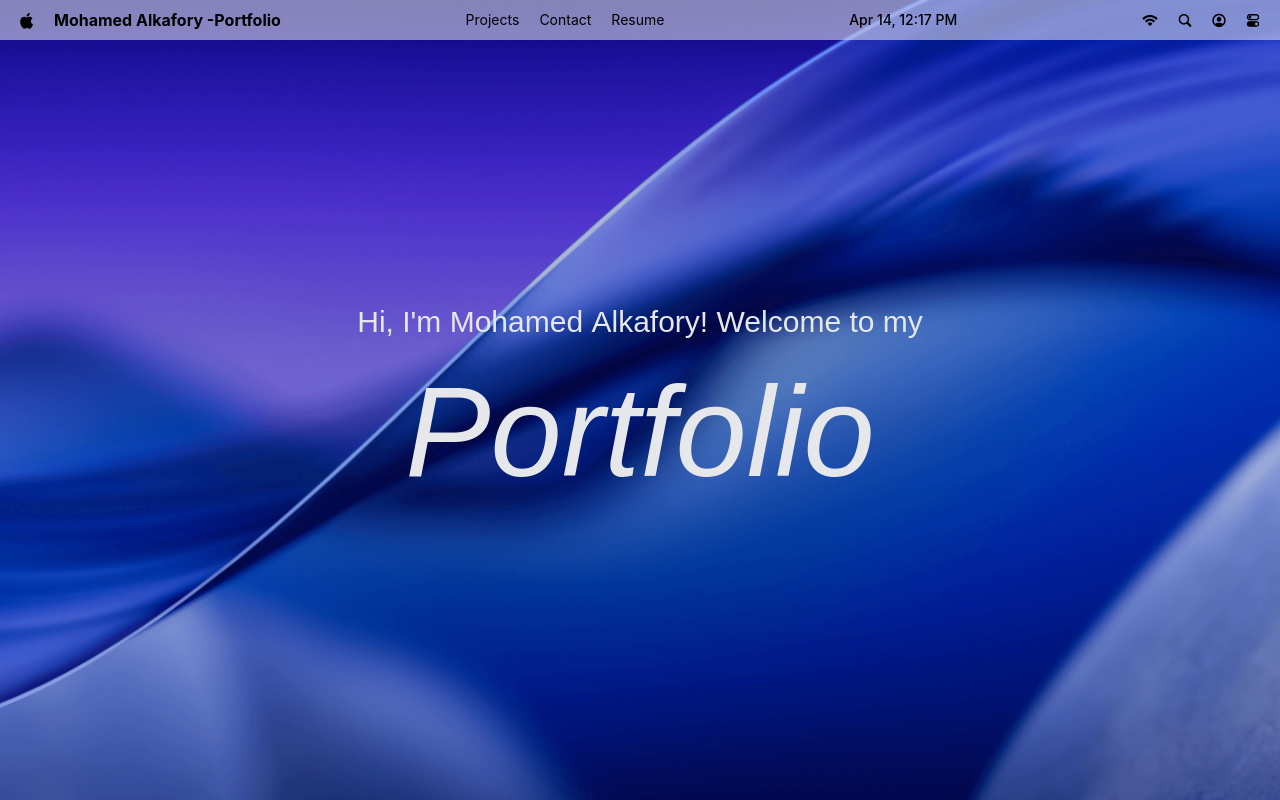
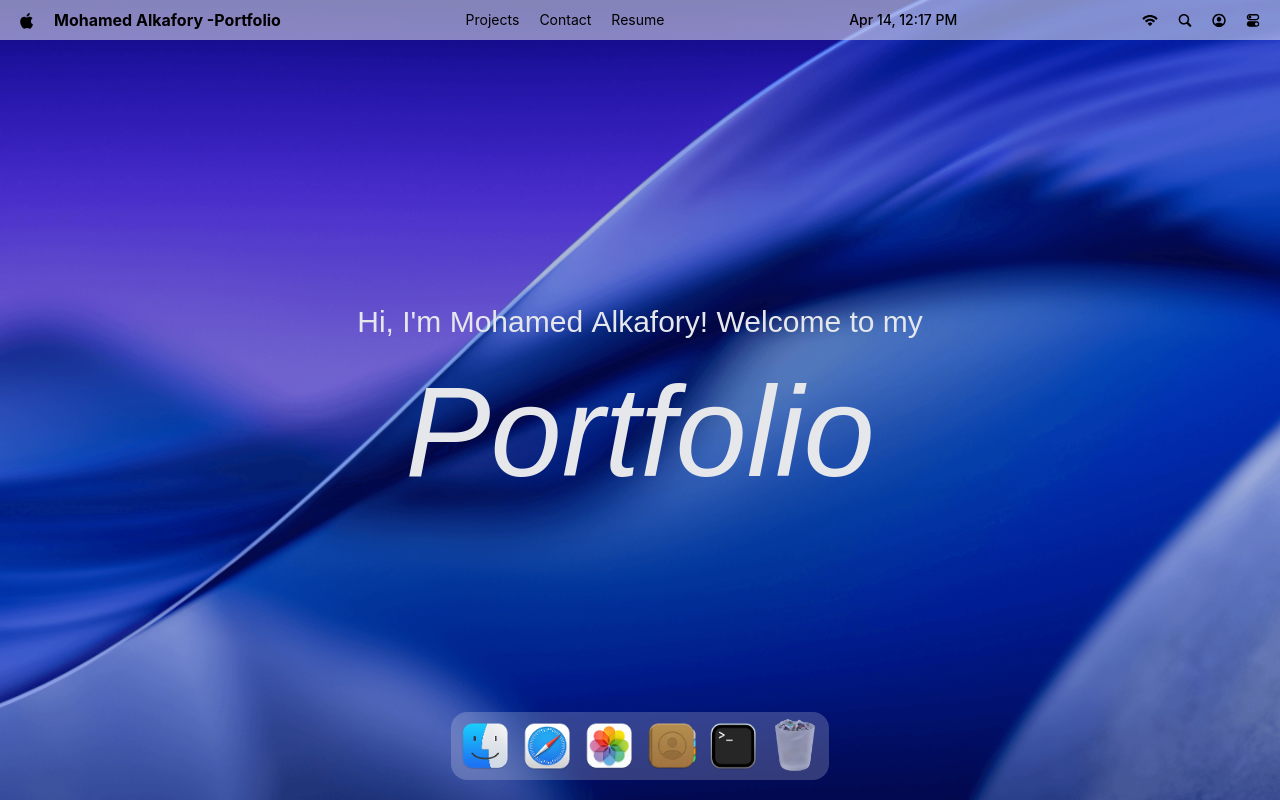
Before and after one commit to Mohamed-Alkafory/MacOS_Portfolio, a React (Vite) app: page / in a window 1280 px wide. Built offline with nearby package versions, Linux system fonts and the light colour scheme; a web font is replaced by a local one.

Commit message:
feat: implement interactive macOS-style dock with GSAP animations and add react-tooltip dependency

```diff
--- a/package.json
+++ b/package.json
@@ -17,6 +17,7 @@
     "lucide-react": "^1.8.0",
     "react": "^19.2.4",
     "react-dom": "^19.2.4",
+    "react-tooltip": "^5.30.1",
     "tailwindcss": "^4.2.2"
   },
   "devDependencies": {
--- a/src/App.jsx
+++ b/src/App.jsx
@@ -1,10 +1,11 @@
-import { Navbar, Welcom } from "#components";
+import { Navbar, Welcom, Dock } from "#components";
 
 function App() {
   return (
     <main>
       <Navbar />
       <Welcom />
+      <Dock />
     </main>
   );
 }
--- /dev/null
+++ b/src/components/Dock.jsx
@@ -0,0 +1,80 @@
+import { useRef } from "react";
+import { dockApps } from "#constants";
+import { Tooltip } from "react-tooltip";
+import { useGSAP } from "@gsap/react";
+import gsap from "gsap";
+function Dock() {
+  const dockRef = useRef(null);
+  useGSAP(() => {
+    const dock = dockRef.current;
+    if (!dock) return;
+    const icons = dock.querySelectorAll(".dock-icon");
+    const animateIcons = (mouseX) => {
+      const { left } = dock.getBoundingClientRect();
+      icons.forEach((icon) => {
+        const { left: iconLeft, width } = icon.getBoundingClientRect();
+        const center = iconLeft + width / 2 - left;
+        const distance = Math.abs(mouseX - center);
+        const intensity = Math.exp(-(distance ** 2.5) / 2000);
+        gsap.to(icon, {
+          scale: 1 + 0.25 * intensity,
+          y: -15 * intensity,
+          duration: 0.2,
+          ease: "power2.out",
+        });
+      });
+    };
+    const handleMouseMove = (e) => {
+      const { left } = dock.getBoundingClientRect();
+      animateIcons(e.clientX - left);
+    };
+    const resetIcons = () => {
+      icons.forEach((icon) => {
+        gsap.to(icon, {
+          scale: 1,
+          y: 0,
+          duration: 0.2,
+          ease: "power1.out",
+        });
+      });
+    };
+    dock.addEventListener("mousemove", handleMouseMove);
+    dock.addEventListener("mouseleave", resetIcons);
+    return () => {
+      dock.removeEventListener("mousemove", handleMouseMove);
+      dock.removeEventListener("mouseleave", resetIcons);
+    };
+  }, []);
+
+  const toggleApp = (app) => {};
+  return (
+    <section id="dock">
+      <div ref={dockRef} className="dock-container">
+        {dockApps.map(({ id, icon, name, canOpen }) => (
+          <div key={id} className="relative flex  justify-center">
+            <button
+              type="button"
+              className="dock-icon"
+              aria-label={name}
+              data-tooltip-id="dock-tooltip"
+              data-tooltip-content={name}
+              data-tooltio-delay-show={150}
+              disabled={!canOpen}
+              onClick={() => toggleApp({ id, name })}
+            >
+              <img
+                src={`/images/${icon}`}
+                alt={name}
+                loading="lazy"
+                className={canOpen ? "" : "opacity-60"}
+              />
+            </button>
+          </div>
+        ))}
+        <Tooltip id="dock-tooltip" place="top" className="tooltip" />
+      </div>
+    </section>
+  );
+}
+
+export default Dock;
--- a/src/components/index.js
+++ b/src/components/index.js
@@ -1,4 +1,4 @@
 import Navbar from "./Navbar";
 import Welcom from "./Welcom";
-
-export { Navbar, Welcom };
+import Dock from "./Dock";
+export { Navbar, Welcom, Dock };
```
Also changed, not shown: 1 other file (tests, documents, lock files or other folders).
